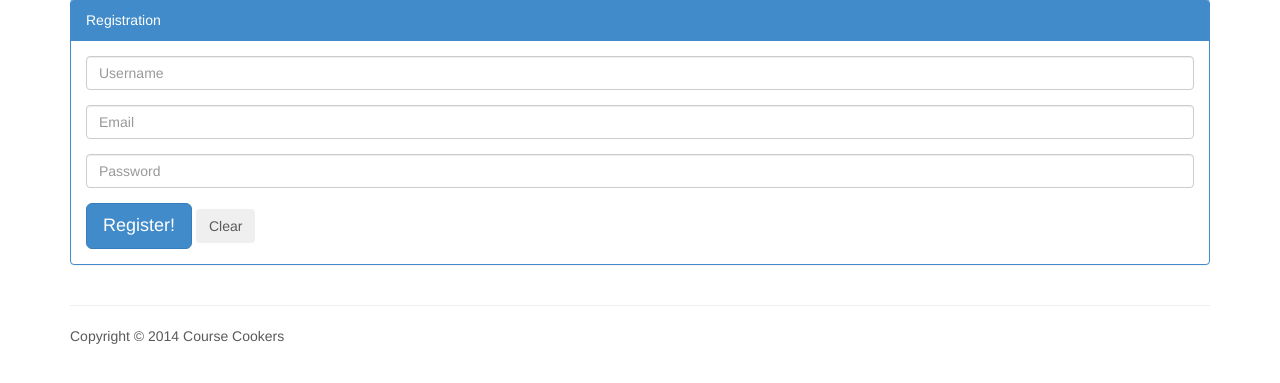
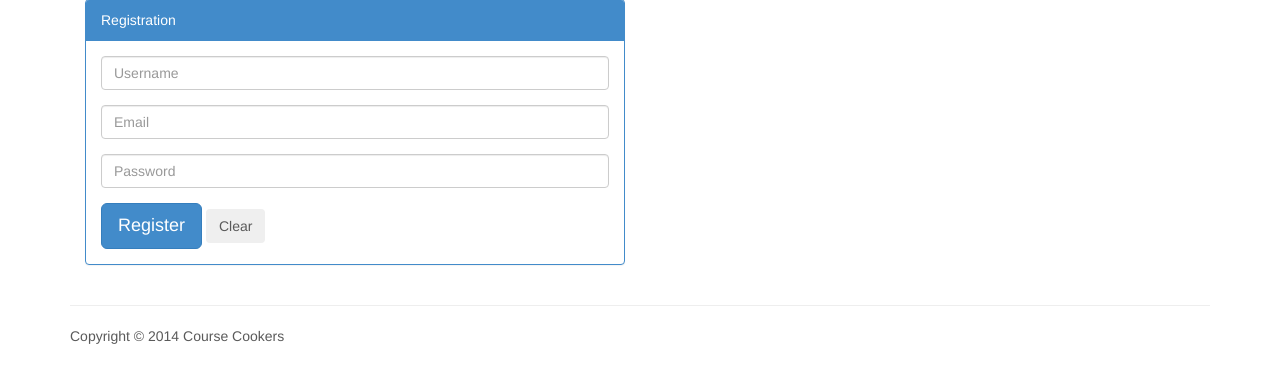
Before and after one commit to ttrrnn/cs160, a PHP site: page /register.php in a window 1280 px wide. Shown: the part 51-434 px from the top of the page. Run offline with PHP 8.4, Linux system fonts and the light colour scheme; some libraries are stand-ins or nearby versions.

Commit message:
Shrinkage

```diff
--- a/Websitev3/register.php
+++ b/Websitev3/register.php
@@ -141,6 +141,7 @@ if (!empty($_POST)) {
     <body>
         <?php include('includes/header.php'); ?>
         <div class="container">
+            <div class="col-lg-6">
                 <div class="panel panel-primary">
                     <div class="panel-heading">Registration</div>
                     <div class="panel-body">
@@ -150,17 +151,18 @@ if (!empty($_POST)) {
                                     <input type="text" class="form-control" id="username" name="username" value="" placeholder="Username">
                                 </div>
                                 <div class="form-group">
-                            <input type="text" class="form-control" id="email" name="email" value="" placeholder="Email">
+                                    <input type="email" class="form-control" id="email" name="email" value="" placeholder="Email">
                                 </div>
                                 <div class="form-group">
                                     <input type="password" class="form-control" id="password" name="password" value="" placeholder="Password">
                                 </div>
                                 <div class="form-actions">
-                            <button type="submit" class="btn btn-primary btn-lg">Register!</button>
+                                    <button type="submit" class="btn btn-primary btn-lg">Register</button>
                                     <button type="reset" class="btn">Clear</button>
                                 </div>
                             </fieldset>
                         </form>
+                    </div>
                 </div>
             </div>
         </div>
```
Lines whose indentation alone changed are shown as unchanged.
